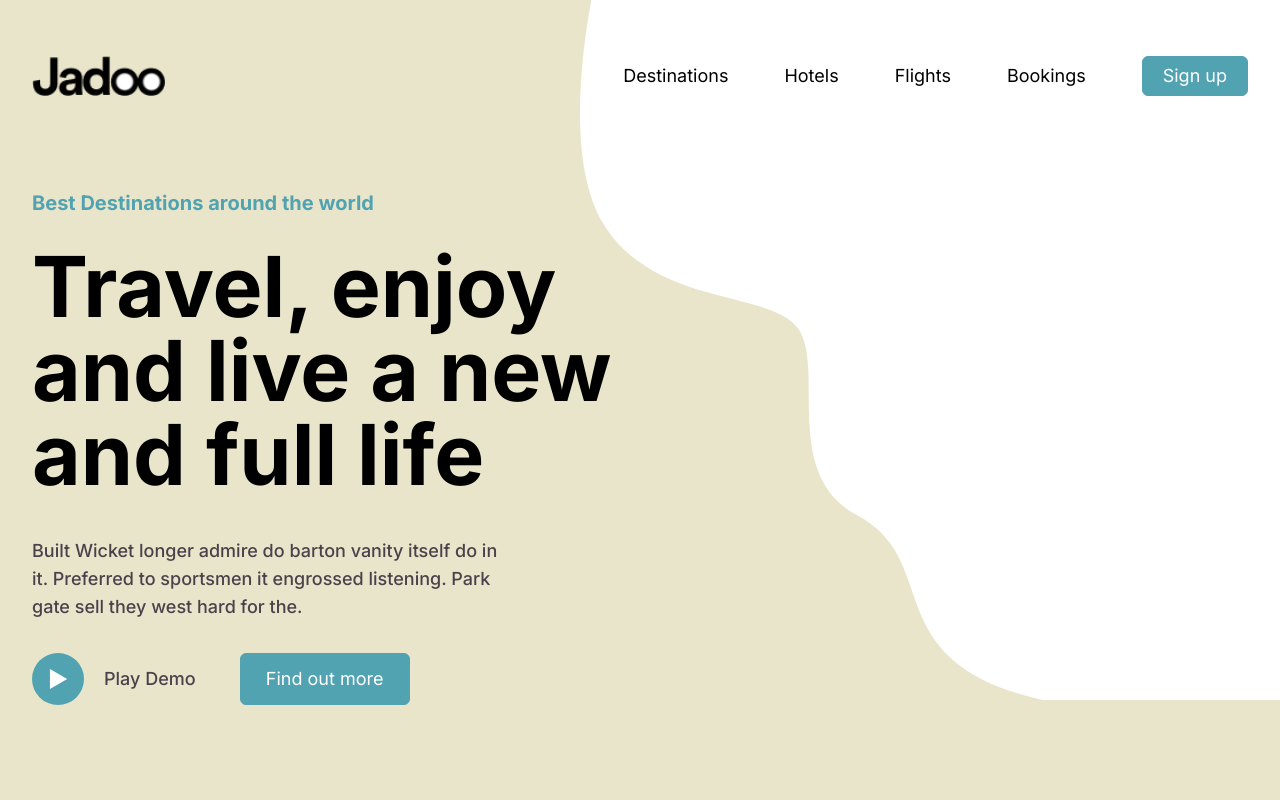
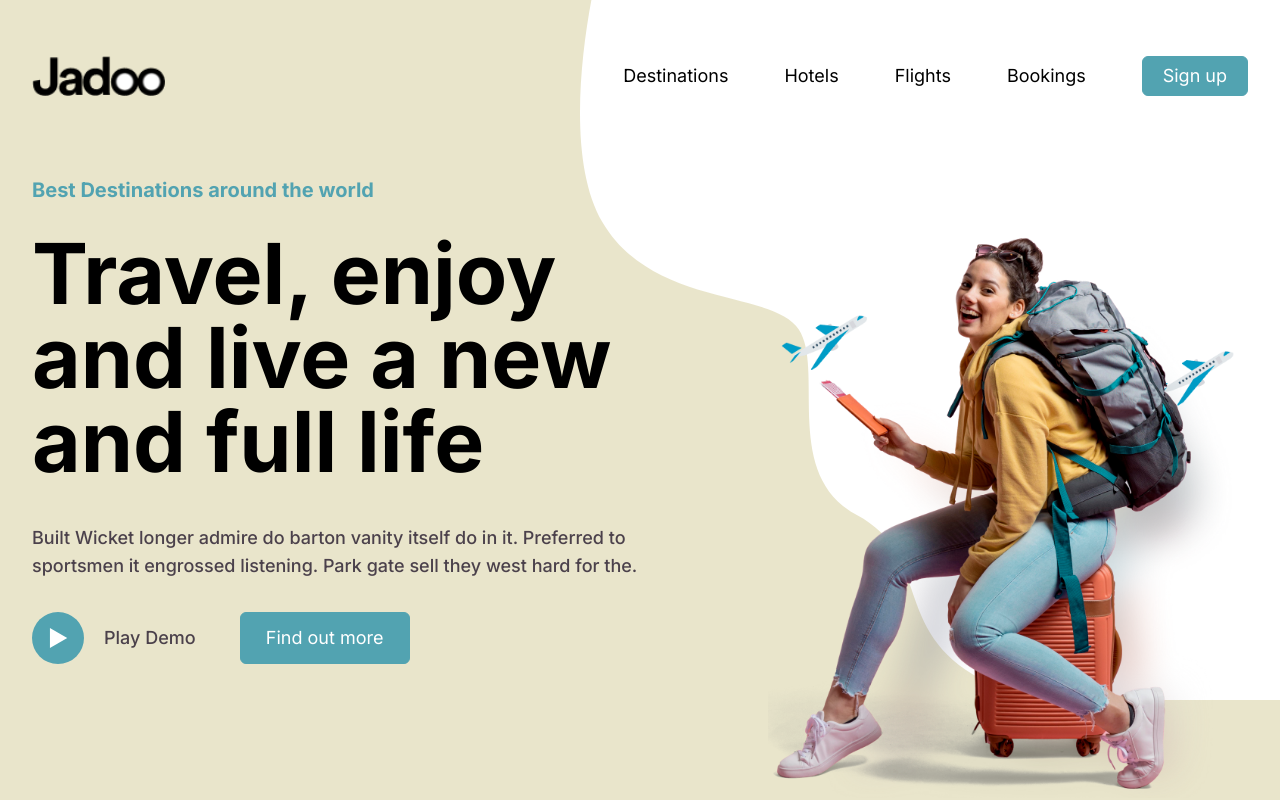
Before and after one commit to smisyuk4/travel-landing, a Next.js app: page / in a window 1280 px wide. Built offline with nearby package versions, Linux system fonts and the light colour scheme.

Commit message:
write styles for bg image

```diff
--- a/app/globals.css
+++ b/app/globals.css
@@ -12,7 +12,6 @@ body {
 
 @layer components {
   .custom-lg-height {
-    /*@apply h-[calc(100dvh-42px-56px)];*/
     @apply h-[calc(100dvh-56px)] md:h-[calc(100dvh-42px-56px)];
   }
 
--- a/components/Hero.tsx
+++ b/components/Hero.tsx
@@ -2,8 +2,11 @@ import { PlayButtonIcon } from '@/assets/icons';
 
 export const Hero = () => {
   return (
-    <section className='container mx-auto custom-lg-height flex w-full items-center justify-between'>
-      <div className='small-mobile:w-[380px] md:w-[620px] lg:w-[650px]'>
+    <section
+      className='container mx-auto custom-lg-height flex w-full items-center justify-between
+        small-mobile:items-start small-mobile:pt-20'
+    >
+      <div className='small-mobile:w-[380px] md:w-[620px] lg:w-[650px] z-20'>
         <h2 className='font-bold text-accent-800 text-sm md:text-lg lg:mb-7 md:mb-5 mb-3 lg:text-xl'>
           Best Destinations around the world
         </h2>
@@ -15,7 +18,7 @@ export const Hero = () => {
         </h1>
         <p
           className='font-medium text-custom-text-color-400 text-sm md:text-lg mb-6 lg:mb-8
-            lg:w-[477px]'
+            md:w-[500px] lg:w-auto lg:w-[477px]'
         >
           Built Wicket longer admire do barton vanity itself do in it. Preferred
           to sportsmen it engrossed listening. Park gate sell they west hard for
@@ -41,7 +44,11 @@ export const Hero = () => {
         </div>
       </div>
 
-      {/*<div className="h-[80%] w-[40%] bg-[url('../assets/girl.png')] bg-contain bg-no-repeat"></div>*/}
+      <div
+        className="hidden small-mobile:block small-mobile:h-[400px] small-mobile:w-[350px]
+          small-mobile:absolute small-mobile:bottom-0 small-mobile:right-0 lg:h-[80%]
+          lg:w-[40%] bg-[url('../assets/girl.png')] bg-contain bg-no-repeat z-10"
+      ></div>
     </section>
   );
 };
```
